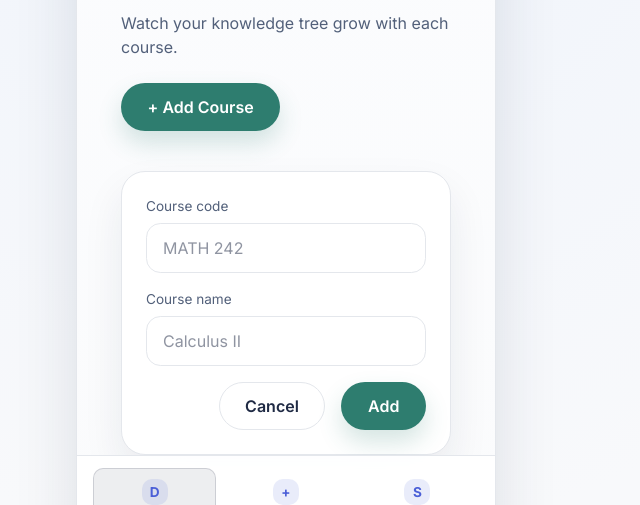
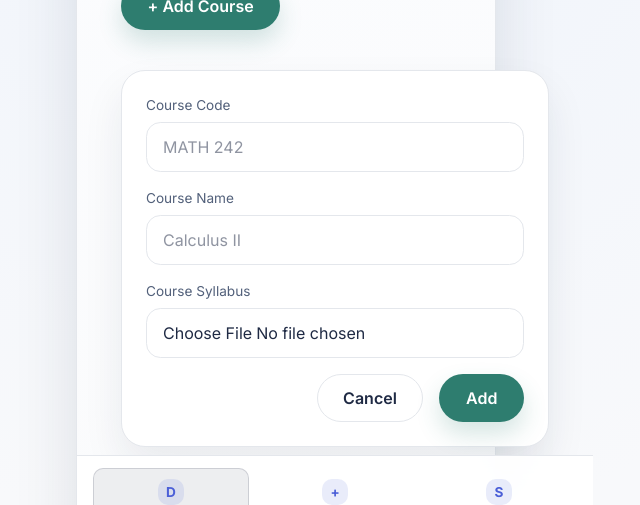
Before and after one commit to jackolsen0171/mchacks_13, a SvelteKit app in the folder web/: page / in a window 1280 px wide. Both pictures are taken after a click on the button "+ Add Course". Shown: the part 241-746 px from the top of the page, without its empty margins (354-994 px from the left). Built offline with nearby package versions, Linux system fonts and the light colour scheme; no server answers; the database is empty.

Commit message:
require syllabus to add course

```diff
--- a/web/src/routes/+page.server.js
+++ b/web/src/routes/+page.server.js
@@ -3,7 +3,6 @@ import { client } from '$lib/mongo_cert.js';
 export const prerender = false;
 
 /** @type {import('./$types').PageLoad} */
-
 export async function load({ params }) {
     await client.connect();
     const database = client.db("brainrejuvenate");
@@ -19,9 +18,7 @@ export async function load({ params }) {
         createdAt: course.createdAt.toISOString()
     }))
 
-    database.runCursorCommand({ ping: 1 });
     return {
-        success: true,
         courses: coursesData
     };
 }
@@ -32,6 +29,7 @@ export const actions = {
         const data = await request.formData();
         const courseCode = data.get('courseCode');
         const courseName = data.get('courseName');
+        const courseSyllabus = data.get('courseSyllabus');
 
         if (!courseCode || !courseName) {
             return { success: false, error: 'Missing fields' };
@@ -43,9 +41,11 @@ export const actions = {
             const collection = database.collection("courses");
 
             // Insert course
+            const syllabusData = Buffer.from(await courseSyllabus.arrayBuffer());
             const result = await collection.insertOne({
                 courseCode: courseCode,
                 courseName: courseName,
+                courseSyllabus: syllabusData,
                 createdAt: new Date()
             })
 
--- a/web/src/routes/+page.svelte
+++ b/web/src/routes/+page.svelte
@@ -4,7 +4,7 @@
   let { data } = $props();
   let addCourseModalOpen = $state(false);
 
-  const maxCourses = 5;
+  const maxCourses = 6;
   const courses = $derived(data?.courses ?? []);
   const courseCount = $derived(courses.length);
   const treeHeight = $derived(Math.min(90, 25 + courseCount * 12));
@@ -47,6 +47,7 @@
       class="course-form"
       method="POST"
       action="?/addCourse"
+      enctype="multipart/form-data"
       use:enhance={() =>
         async ({ result, update }) => {
           if (result?.type === "success") {
@@ -58,7 +59,7 @@
         }}
     >
       <div class="field">
-        <label for="courseCode">Course code</label>
+        <label for="courseCode">Course Code</label>
         <input
           id="courseCode"
           name="courseCode"
@@ -67,11 +68,21 @@
         />
       </div>
       <div class="field">
-        <label for="courseName">Course name</label>
+        <label for="courseName">Course Name</label>
         <input
           id="courseName"
           name="courseName"
           placeholder="Calculus II"
+          required
+        />
+      </div>
+      <div class="field">
+        <label for="courseSyllabus">Course Syllabus</label>
+        <input
+          id="courseSyllabus"
+          name="courseSyllabus"
+          type="file"
+          accept=".pdf"
           required
         />
       </div>
```
